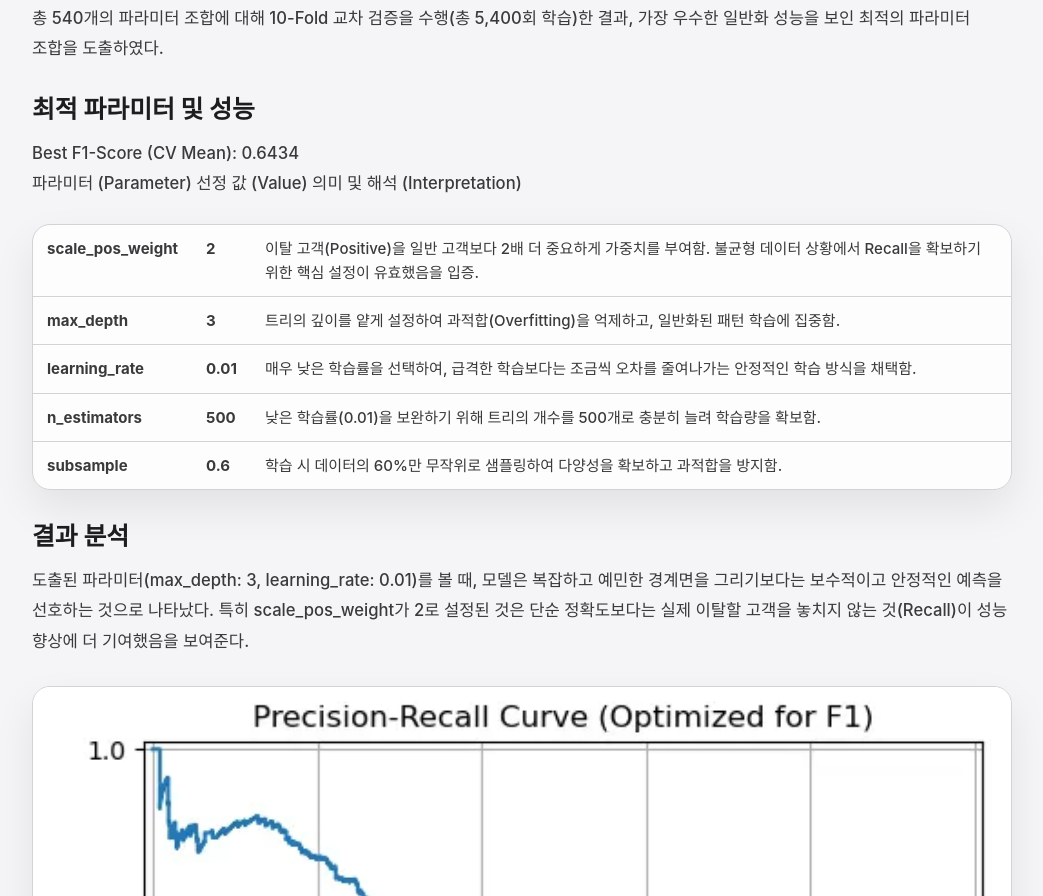
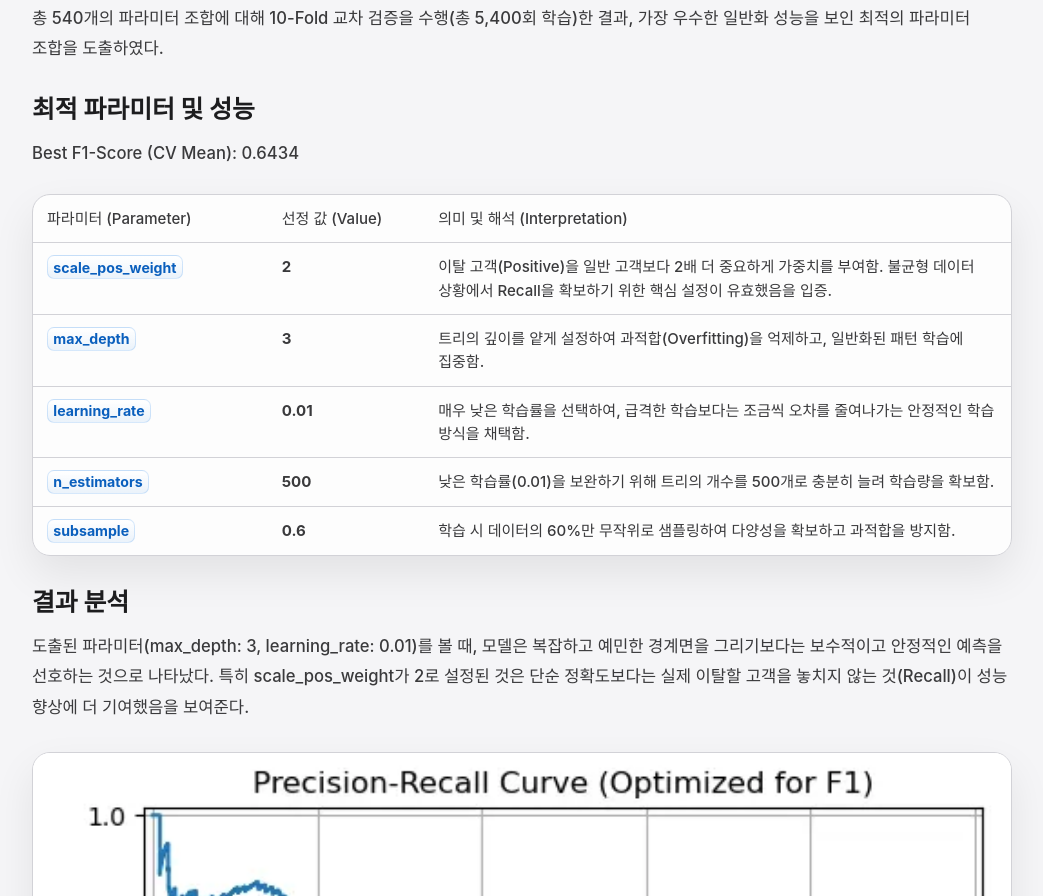
Before and after one commit to 192cm/192cm.github.io, a plain HTML site: page projects/telco-churn-prediction.html in a window 1280 px wide. Shown: the part 11104-12000 px from the top of the page, without its empty margins (118-1161 px from the left). Drawn offline with Linux system fonts and the light colour scheme.

Commit message:
style(projects): improve report links and parameter table layout

```diff
--- a/projects/telco-churn-prediction.html
+++ b/projects/telco-churn-prediction.html
@@ -165,7 +165,7 @@ grid_search = GridSearchCV(
     n_jobs=-1,
     verbose=1
 )
-</code></pre><h3>5.3 튜닝 결과 및 최적 파라미터</h3><p>총 540개의 파라미터 조합에 대해 10-Fold 교차 검증을 수행(총 5,400회 학습)한 결과, 가장 우수한 일반화 성능을 보인 최적의 파라미터 조합을 도출하였다.</p><h3>최적 파라미터 및 성능</h3><p>Best F1-Score (CV Mean): 0.6434<br>파라미터 (Parameter) 선정 값 (Value) 의미 및 해석 (Interpretation)</p><div class="report-table-wrap"><table class="report-table"><tbody><tr><td><b>scale_pos_weight</b></td><td><b>2</b></td><td>이탈 고객(Positive)을 일반 고객보다 2배 더 중요하게 가중치를 부여함. 불균형 데이터 상황에서 Recall을 확보하기 위한 핵심 설정이 유효했음을 입증.</td></tr><tr><td><b>max_depth</b></td><td><b>3</b></td><td>트리의 깊이를 얕게 설정하여 과적합(Overfitting)을 억제하고, 일반화된 패턴 학습에 집중함.</td></tr><tr><td><b>learning_rate</b></td><td><b>0.01</b></td><td>매우 낮은 학습률을 선택하여, 급격한 학습보다는 조금씩 오차를 줄여나가는 안정적인 학습 방식을 채택함.</td></tr><tr><td><b>n_estimators</b></td><td><b>500</b></td><td>낮은 학습률(0.01)을 보완하기 위해 트리의 개수를 500개로 충분히 늘려 학습량을 확보함.</td></tr><tr><td><b>subsample</b></td><td><b>0.6</b></td><td>학습 시 데이터의 60%만 무작위로 샘플링하여 다양성을 확보하고 과적합을 방지함.</td></tr></tbody></table></div><h3>결과 분석</h3><p>도출된 파라미터(max_depth: 3, learning_rate: 0.01)를 볼 때, 모델은 복잡하고 예민한 경계면을 그리기보다는 보수적이고 안정적인 예측을 선호하는 것으로 나타났다. 특히 scale_pos_weight가 2로 설정된 것은 단순 정확도보다는 실제 이탈할 고객을 놓치지 않는 것(Recall)이 성능 향상에 더 기여했음을 보여준다.</p><figure class="report-figure">
+</code></pre><h3>5.3 튜닝 결과 및 최적 파라미터</h3><p>총 540개의 파라미터 조합에 대해 10-Fold 교차 검증을 수행(총 5,400회 학습)한 결과, 가장 우수한 일반화 성능을 보인 최적의 파라미터 조합을 도출하였다.</p><h3>최적 파라미터 및 성능</h3><p>Best F1-Score (CV Mean): 0.6434</p><div class="report-table-wrap"><table class="report-table parameter-table"><thead><tr><th>파라미터 (Parameter)</th><th>선정 값 (Value)</th><th>의미 및 해석 (Interpretation)</th></tr></thead><tbody><tr><td><code>scale_pos_weight</code></td><td><strong>2</strong></td><td>이탈 고객(Positive)을 일반 고객보다 2배 더 중요하게 가중치를 부여함. 불균형 데이터 상황에서 Recall을 확보하기 위한 핵심 설정이 유효했음을 입증.</td></tr><tr><td><code>max_depth</code></td><td><strong>3</strong></td><td>트리의 깊이를 얕게 설정하여 과적합(Overfitting)을 억제하고, 일반화된 패턴 학습에 집중함.</td></tr><tr><td><code>learning_rate</code></td><td><strong>0.01</strong></td><td>매우 낮은 학습률을 선택하여, 급격한 학습보다는 조금씩 오차를 줄여나가는 안정적인 학습 방식을 채택함.</td></tr><tr><td><code>n_estimators</code></td><td><strong>500</strong></td><td>낮은 학습률(0.01)을 보완하기 위해 트리의 개수를 500개로 충분히 늘려 학습량을 확보함.</td></tr><tr><td><code>subsample</code></td><td><strong>0.6</strong></td><td>학습 시 데이터의 60%만 무작위로 샘플링하여 다양성을 확보하고 과적합을 방지함.</td></tr></tbody></table></div><h3>결과 분석</h3><p>도출된 파라미터(max_depth: 3, learning_rate: 0.01)를 볼 때, 모델은 복잡하고 예민한 경계면을 그리기보다는 보수적이고 안정적인 예측을 선호하는 것으로 나타났다. 특히 scale_pos_weight가 2로 설정된 것은 단순 정확도보다는 실제 이탈할 고객을 놓치지 않는 것(Recall)이 성능 향상에 더 기여했음을 보여준다.</p><figure class="report-figure">
                 <img src="assets/telco-churn-prediction/image05.png" alt="Best Parameters and Performance" loading="lazy" />
                 <figcaption>Best Parameters and Performance</figcaption>
               </figure></section>
--- a/styles.css
+++ b/styles.css
@@ -828,6 +828,21 @@ h1 {
   color: #d70015;
 }
 
+.parameter-table th:nth-child(1),
+.parameter-table td:nth-child(1) {
+  width: 24%;
+}
+
+.parameter-table th:nth-child(2),
+.parameter-table td:nth-child(2) {
+  width: 16%;
+}
+
+.parameter-table th:nth-child(3),
+.parameter-table td:nth-child(3) {
+  width: 60%;
+}
+
 .report-section p {
   margin-bottom: 16px;
 }
```
Also changed, not shown: projects/qwen25-math-reasoning.html (+2 -2 lines).
